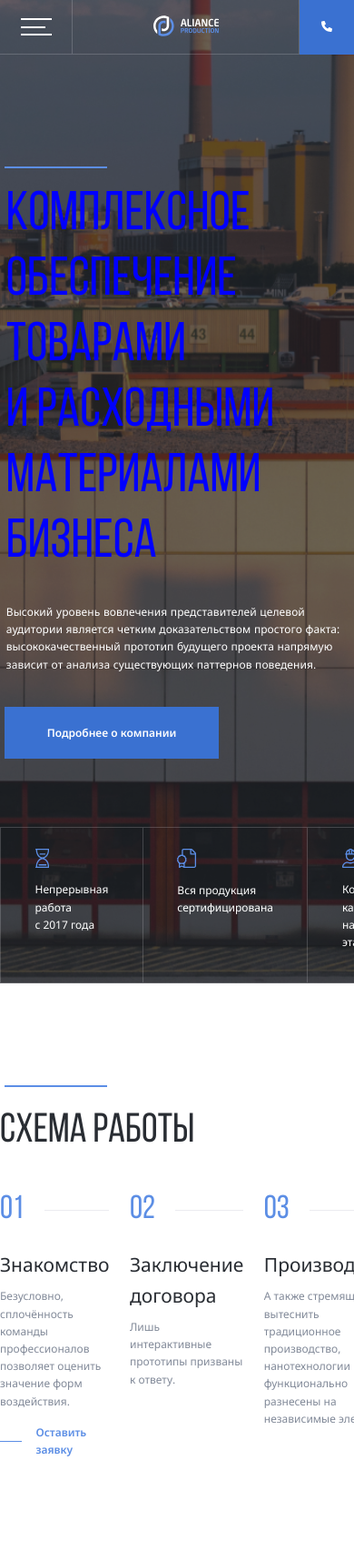
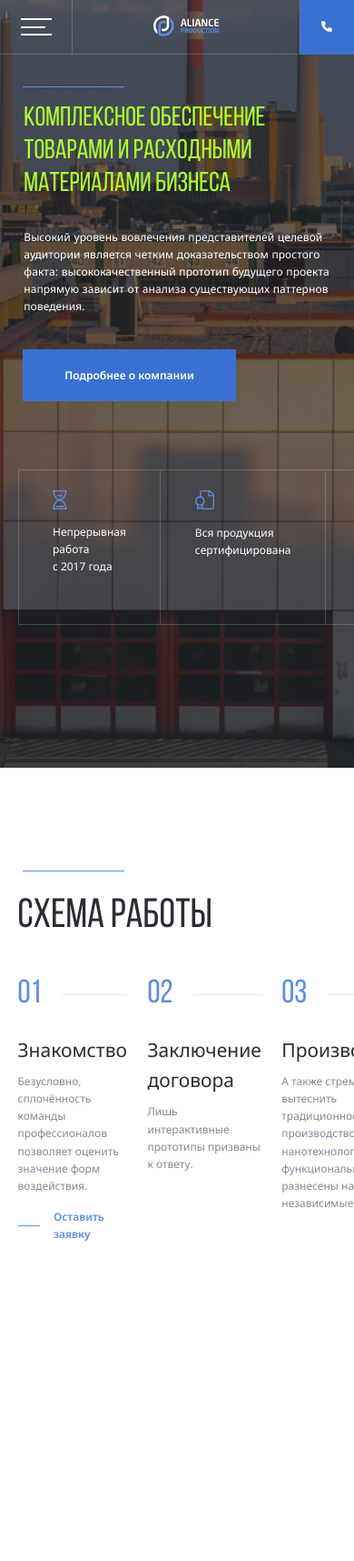
Before and after one commit to steveroad/Aliance, a PHP site: page / in a window 390 px wide; the page is wider, and only the part inside the window is pictured. Shown: that part at 91% size. After the commit the page ends 1364 px from the top of that part, so only its background shows below. Run offline with PHP 8.4, Linux system fonts and the light colour scheme.

Commit message:
add: media 768px and 576px

```diff
--- a/css/style.css
+++ b/css/style.css
@@ -587,6 +587,37 @@ body {
   }
 }
 
+@media (max-width: 768px) {
+  .container {
+    max-width: 40rem;
+  }
+
+  .header-title {
+    color: greenyellow;
+    font-size: 4rem;
+  }
+
+  .header-content {
+    padding-top: 3rem;
+  }
+}
+
+@media (max-width: 576px) {
+  .container {
+    max-width: 90%;
+  }
+
+  .header-title {
+    color: greenyellow;
+    font-size: 2.5rem;
+    line-height: 3rem;
+  }
+
+  .header-content {
+    padding-top: 2rem;
+  }
+}
+
 /*
 @media (min-width:1400px) and (max-width: 1720px) {
   * {
--- a/index.html
+++ b/index.html
@@ -8,6 +8,7 @@
   <link rel="preconnect" href="https://fonts.gstatic.com" crossorigin>
   <link href="https://fonts.googleapis.com/css2?family=Noto+Sans:ital,wght@0,100..900;1,100..900&display=swap"
     rel="stylesheet">
+  <link rel="stylesheet" href="css/swiper-bundle.min.css">
   <link rel="stylesheet" href="css/normalize.css">
   <link rel="stylesheet" href="css/style.css">
   <title>Aliance Production</title>
@@ -210,7 +211,7 @@
     <!-- /.container -->
   </section>
   <!-- /.section section-light -->
-
+  <script src="js/swiper-bundle.min.js"></script>
   <script src="js/main.js"></script>
 </body>
 
```
